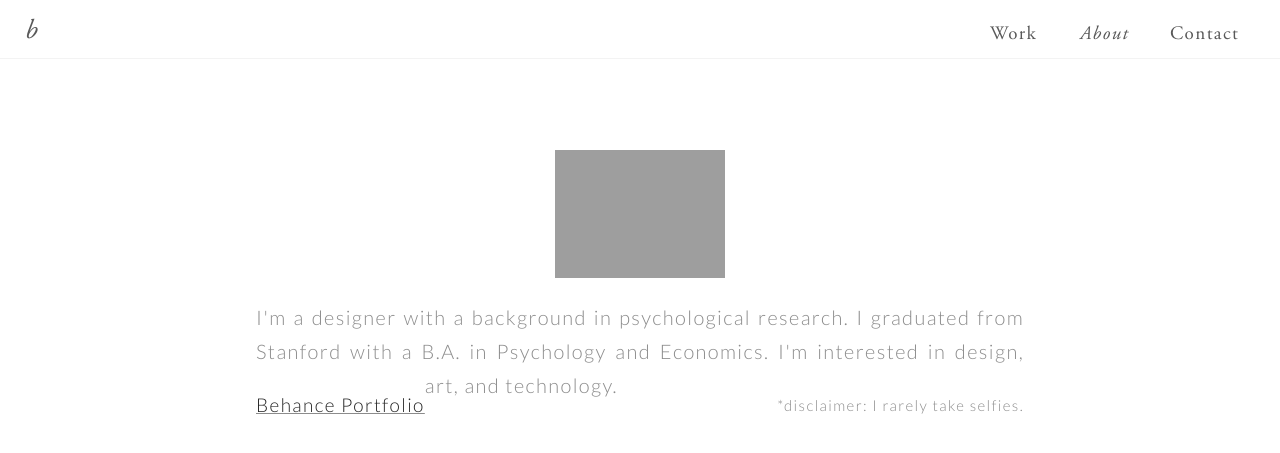
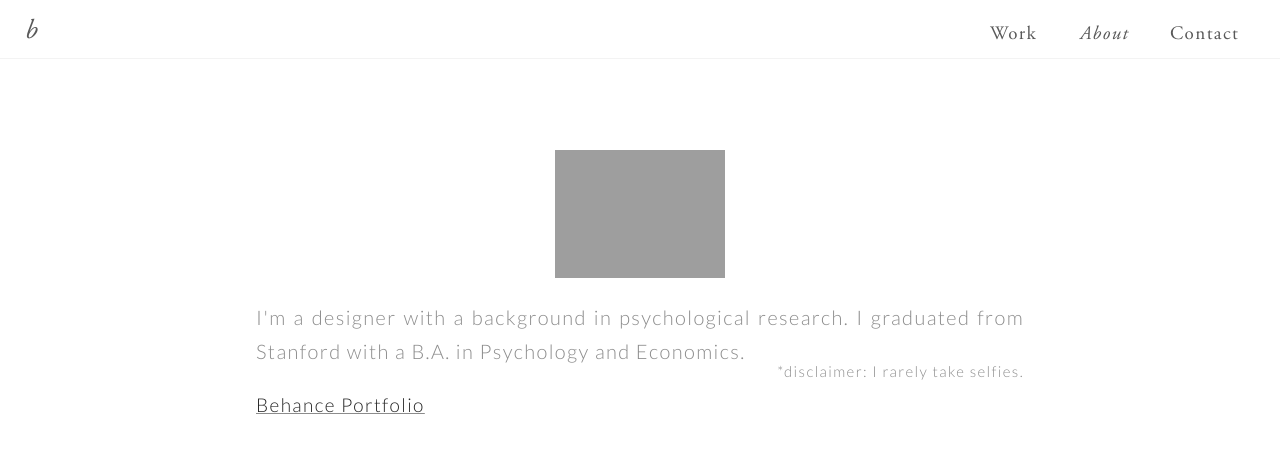
Before and after one commit to bkwon0402/bkwon0402.github.io, a Jekyll site: the page about.html, which Jekyll copies as it is, in a window 1280 px wide. Shown: the top 453 px of the page. Built offline with Jekyll 4.4.1, drawn with Linux system fonts in a browser that asks for light colours.

Commit message:
Update about.html

```diff
--- a/about.html
+++ b/about.html
@@ -73,7 +73,6 @@
 <div class="selfie2"><img src="/images/selfie.png"></div>
 <div class="aboutme"> I'm a designer with a background in psychological research.
 	 I graduated from Stanford with a B.A. in Psychology and Economics.
-	I'm interested in design, art, and technology.
 	<p class="disclaimer">*disclaimer: I rarely take selfies.</p>
 
 	<div class="behancetext"><a href="http://www.behance.net/bkwon" text-decoration: "underline">Behance Portfolio</a></div>
```
